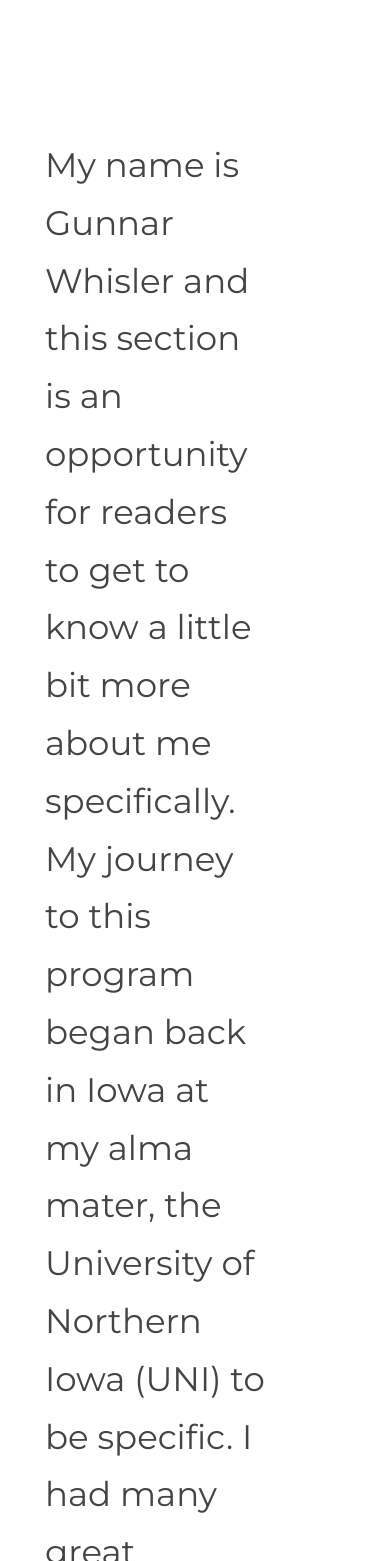
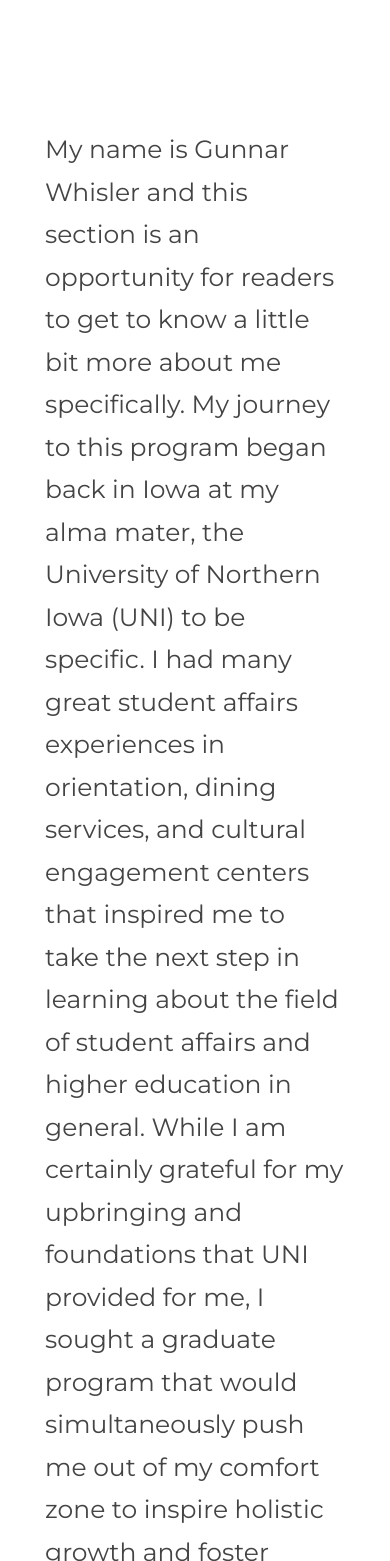
Before and after one commit to mvgni/gunnar-portfolio, a website built with webpack: page src/about.html in a window 390 px wide. Shown: the part 439-2000 px from the top of the page. Built offline with nearby package versions, Linux system fonts and the light colour scheme.

Commit message:
fix footer, mobile font sizes

```diff
--- a/src/styles/main.scss
+++ b/src/styles/main.scss
@@ -19,7 +19,7 @@
     font-family: $font;
 }
 
-main {
+main, footer {
     margin-left: $margin;
     margin-right: $margin;
     max-width: 1500px;
@@ -84,7 +84,6 @@
 }
 
 #text-section {
-    height: 100vh;
     margin-top: 10%;
 }
 
@@ -212,13 +211,13 @@
 
 
 @media only screen and (max-width: 900px) {
-    .text-container {
+    .text-container, .text-container_alt {
         width: 100%;
     }
 }
 
 @media only screen and (max-width: 800px) {
-    main {
+    main, footer {
         margin-left: $tablet_margin;
         margin-right: $tablet_margin;
     }
@@ -244,10 +243,14 @@
     .menu a {
         font-size: 40px;
     }
+
+    #header-container_text {
+        font-size: 50px;
+    }
 }
 
 @media only screen and (max-width: 450px) {
-    main {
+    main, footer {
         margin-left: $mobile_margin;
         margin-right: $mobile_margin;
     }
@@ -276,7 +279,11 @@
         margin-bottom: 8%;
     }
 
-    .text-container p {
+    .text-container p, .text-container_alt p {
+        font-size: 25px;
+    }
+
+    .text-container a {
         font-size: 35px;
     }
 }
```
Also changed, not shown: src/index.html (+5 -1 lines).
